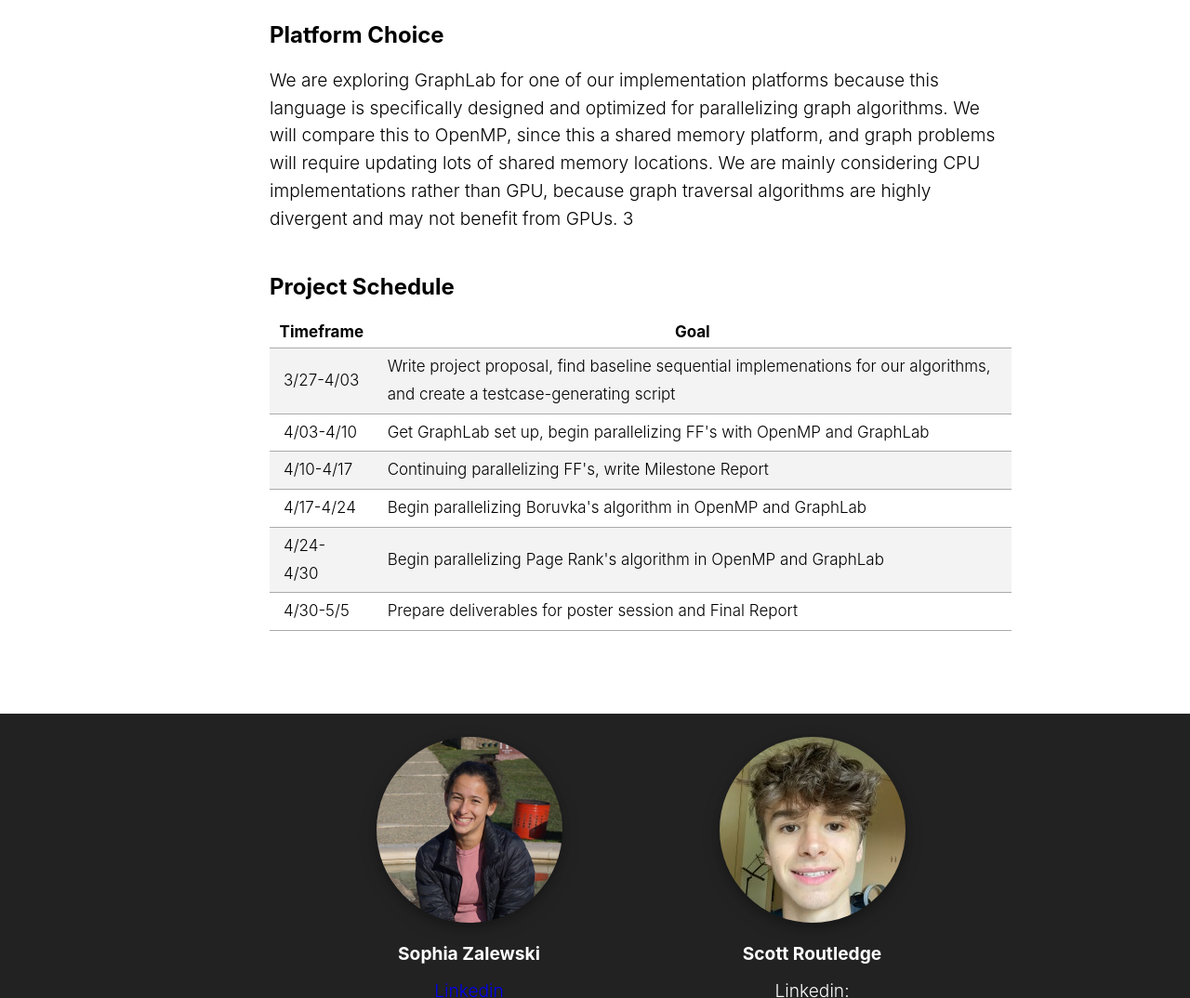
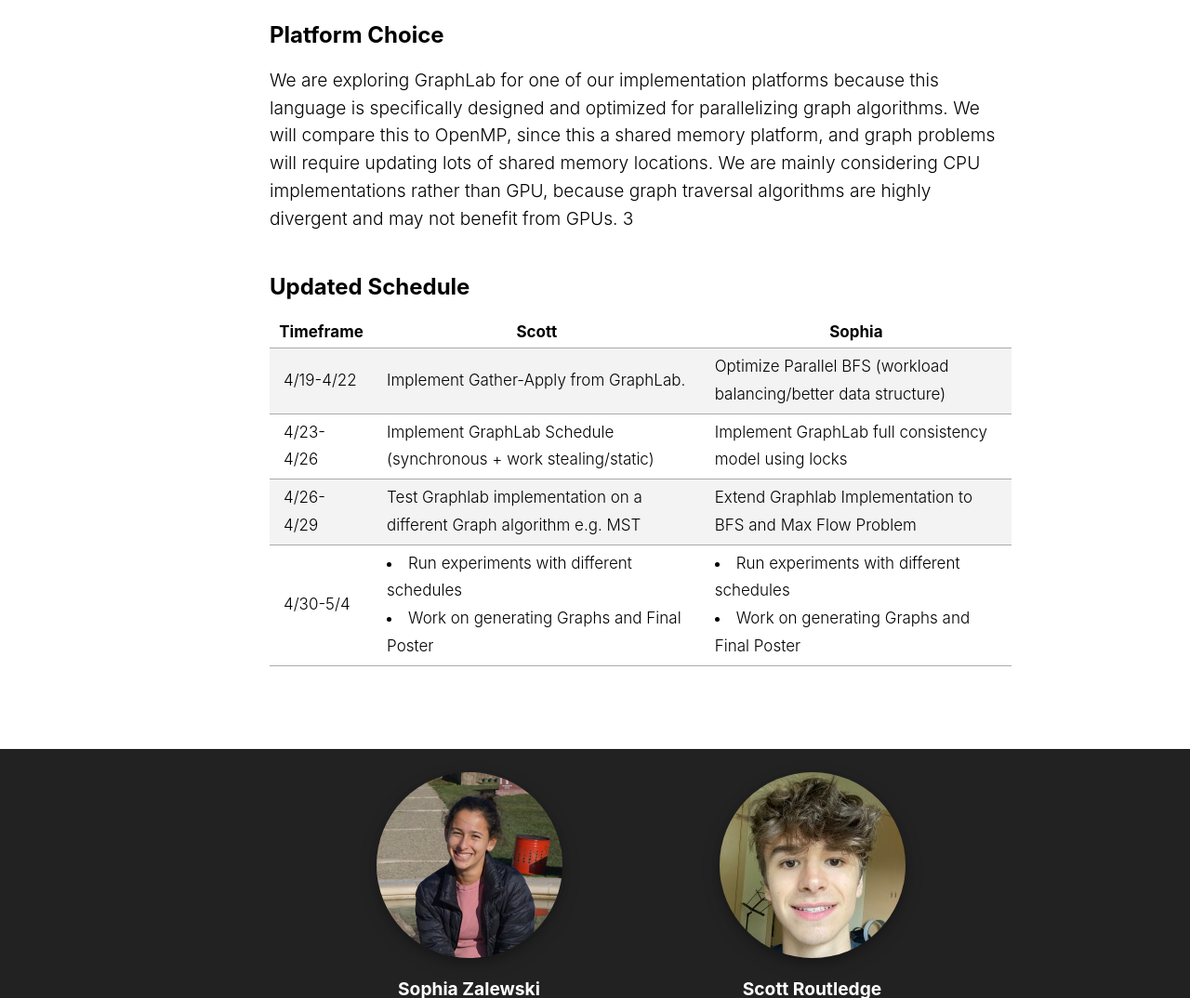
Before and after one commit to sophiazalewski1/Website, a website: page index.html in a window 1280 px wide. Shown: the part 4390-5464 px from the top of the page at 93% size. Drawn offline with nearby package versions, Linux system fonts and the light colour scheme; some packages are replaced by stand-ins of ours.

Commit message:
updated schedule

```diff
--- a/index.html
+++ b/index.html
@@ -183,39 +183,40 @@
               3
               </p>
           </div>
-          <div id="Schedule", class="link">
-            <h3>Project Schedule</h3>
+          <div id="Planned Schedule", class="link">
+            <h3>Updated Schedule</h3>
             <table>
               <tr>
                 <th>Timeframe</th>
-                <th>Goal</th>
+                <th>Scott</th>
+                <th>Sophia</th>
               </tr>
               <tr>
-                <td>3/27-4/03</td>
-                <td>Write project proposal,
-                  find baseline sequential implemenations for our algorithms,
-                  and create a testcase-generating script
+                <td>4/19-4/22</td>
+                <td> Implement Gather-Apply from GraphLab.</td>
+                <td> Optimize Parallel BFS (workload balancing/better data structure)
                 </td>
               </tr>
               <tr>
-                <td>4/03-4/10</td>
-                <td>Get GraphLab set up, begin parallelizing FF's with OpenMP and GraphLab</td>
+                <td>4/23-4/26</td>
+                <td>Implement GraphLab Schedule (synchronous + work stealing/static)</td>
+                <td>Implement GraphLab full consistency model using locks</td>
               </tr>
               <tr>
-                <td>4/10-4/17</td>
-                <td>Continuing parallelizing FF's, write Milestone Report</td>
+                <td>4/26-4/29</td>
+                <td>Test Graphlab implementation on a different Graph algorithm e.g. MST</td>
+                <td>Extend Graphlab Implementation to BFS and Max Flow Problem</td>
               </tr>
               <tr>
-                <td>4/17-4/24</td>
-                <td>Begin parallelizing Boruvka's algorithm in OpenMP and GraphLab </td>
-              </tr>
-              <tr>
-                <td>4/24-4/30</td>
-                <td>Begin parallelizing Page Rank's algorithm in OpenMP and GraphLab</td>
-              </tr>
-              <tr>
-                 <td>4/30-5/5</td>
-                 <td>Prepare deliverables for poster session and Final Report</td>
+                <td>4/30-5/4</td>
+                <td>
+                <li>Run experiments with different schedules </li>
+                <li>Work on generating Graphs and Final Poster</li>
+                </td>
+                <td>
+                  <li>Run experiments with different schedules </li>
+                  <li>Work on generating Graphs and Final Poster</li>
+                </td>
               </tr>
             </table>
           </div>
```
